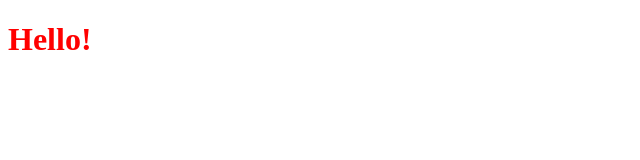
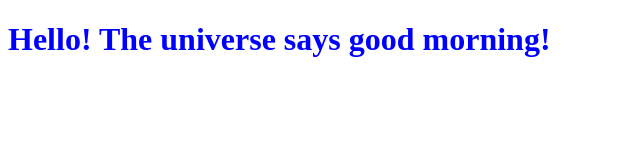
Before and after one commit to BrookeAFoote/lab0, a plain HTML site: page index.html in a window 1280 px wide. Shown: the whole page, without its empty margins (0-640 px from the left). Drawn offline with Linux system fonts and the light colour scheme.

Commit message:
text blue, added phrase

```diff
--- a/index.html
+++ b/index.html
@@ -7,6 +7,6 @@
     <link rel="stylesheet" type="text/css" media="screen" href="style.css" />
 </head>
 <body>
-    <h1>Hello!</h1>
+    <h1>Hello! The universe says good morning!</h1>
 </body>
 </html>
--- a/style.css
+++ b/style.css
@@ -1,3 +1,3 @@
 h1 {
-    color: red;
+    color: blue;
 }
```
